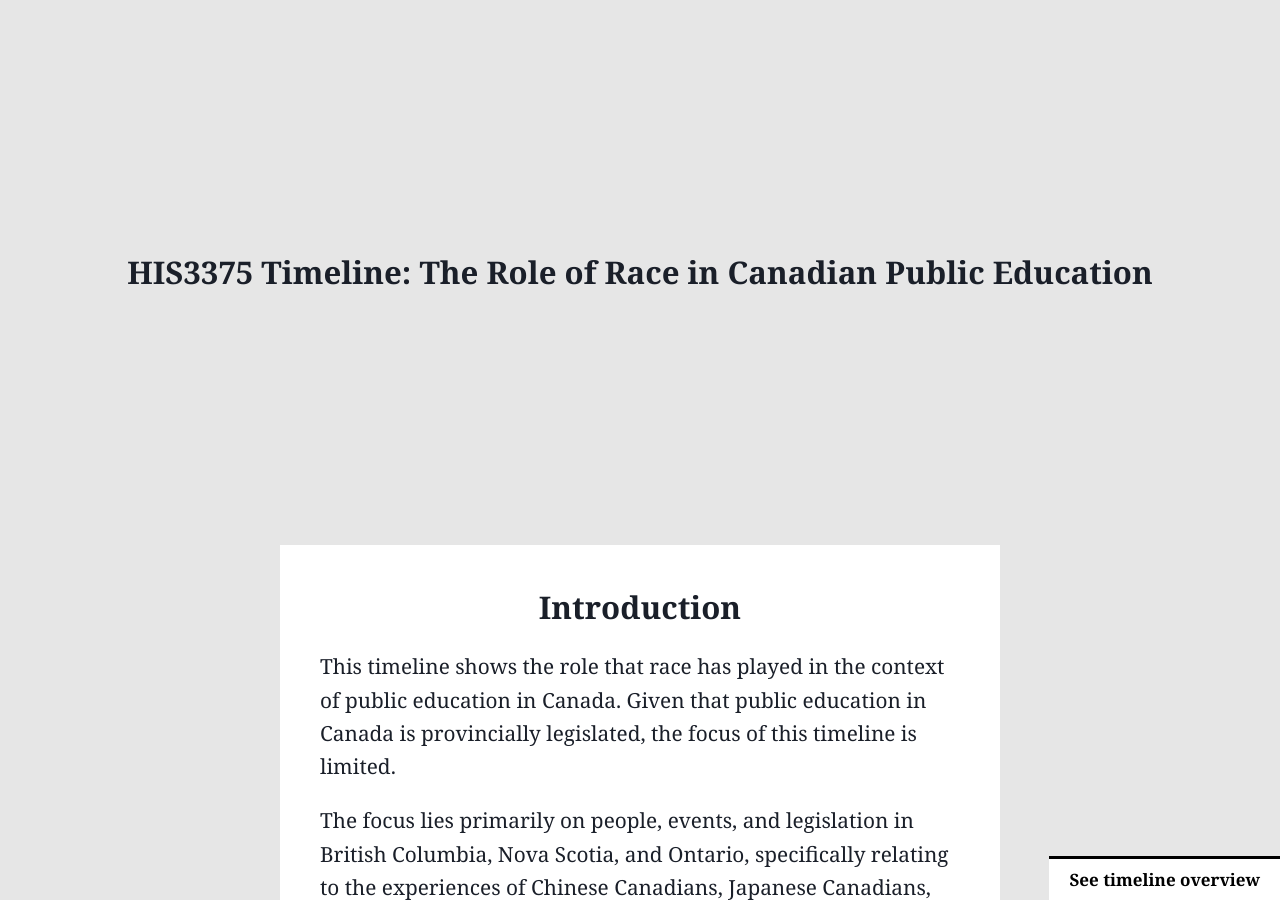
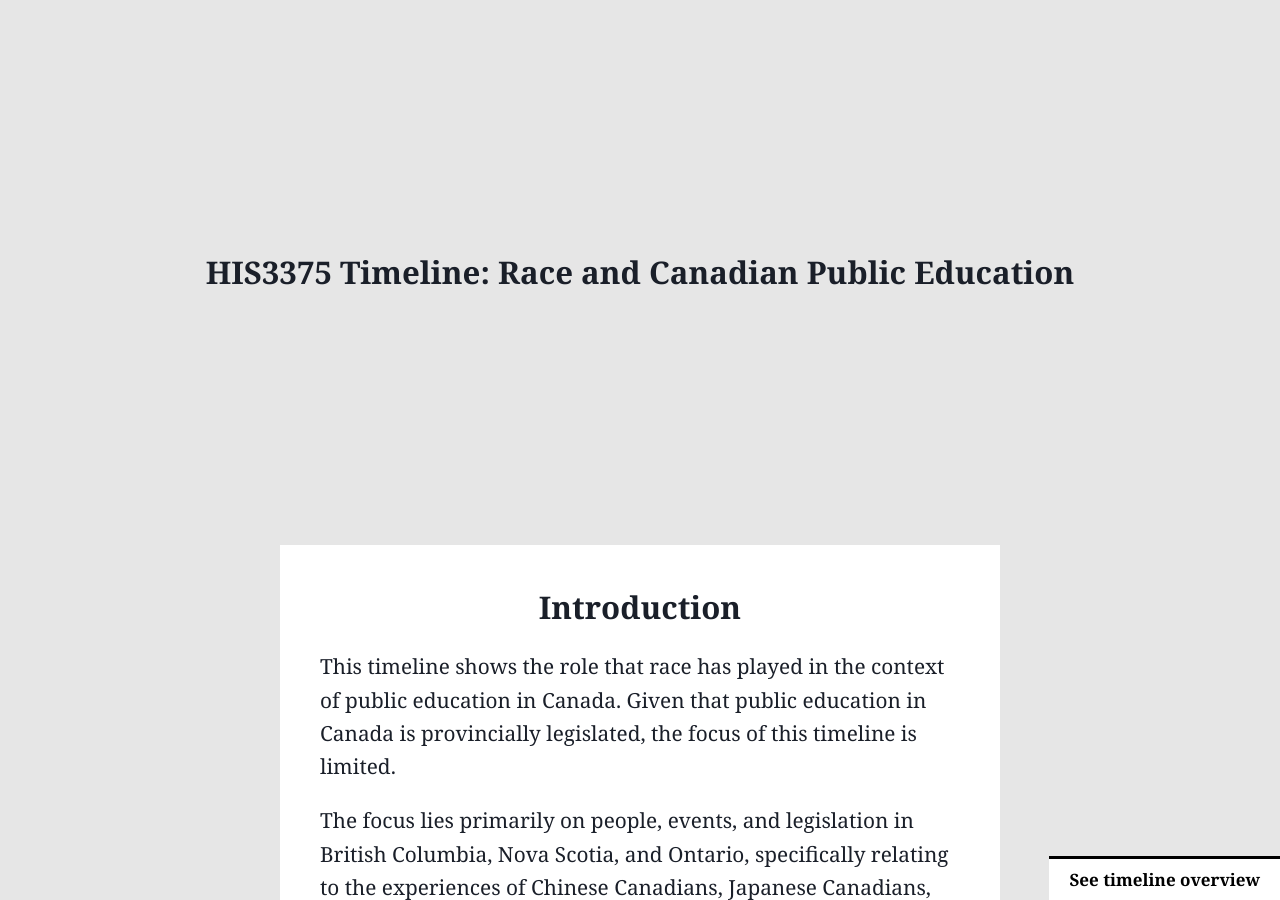
Before and after one commit to shubbs/shubbs.github.io, a Jekyll site: the page his3375timeline.html, which Jekyll copies as it is, in a window 1280 px wide and 900 px high. Built offline with Jekyll 4.4.1, drawn with Linux system fonts in a browser that asks for light colours.

Commit message:
title change

```diff
--- a/his3375timeline.html
+++ b/his3375timeline.html
@@ -12,7 +12,7 @@
 
 <body>
 <header>
-    <h1>HIS3375 Timeline: The Role of Race in Canadian Public Education</h1>
+    <h1>HIS3375 Timeline: Race and Canadian Public Education</h1>
 </header>
 <div class="introduction-container">
   <h2>Introduction</h2>
```
